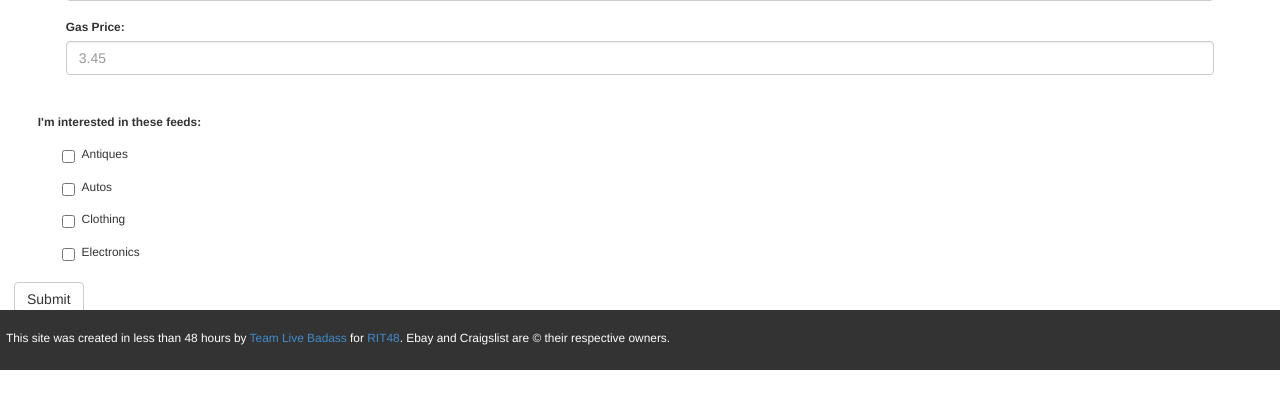
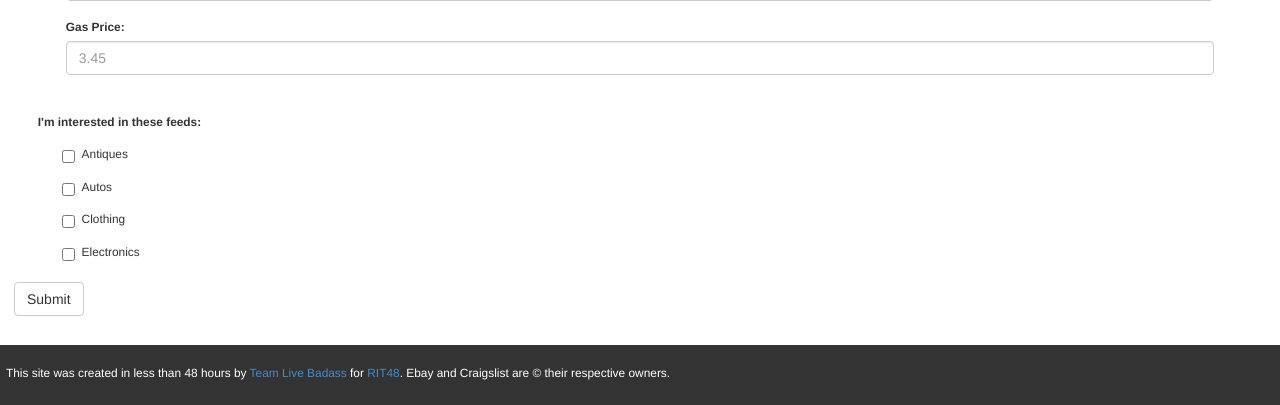
Before and after one commit to samjhill/rit48, a PHP site: page / in a window 1280 px wide. Shown: the part 655-1060 px from the top of the page. Before the commit the page ends 1025 px from the top, so only its background shows below. Run offline with PHP 8.4, Linux system fonts and the light colour scheme.

Commit message:
lil margins around the main content

```diff
--- a/assets/css/main.css
+++ b/assets/css/main.css
@@ -52,6 +52,11 @@
     margin: 1em;
 }
 
+#list{
+    margin-top: 2em;
+    margin-bottom: 3em;
+}
+
 #welcome div{
     margin-left: 2em;
     margin-right: 2em;
```
